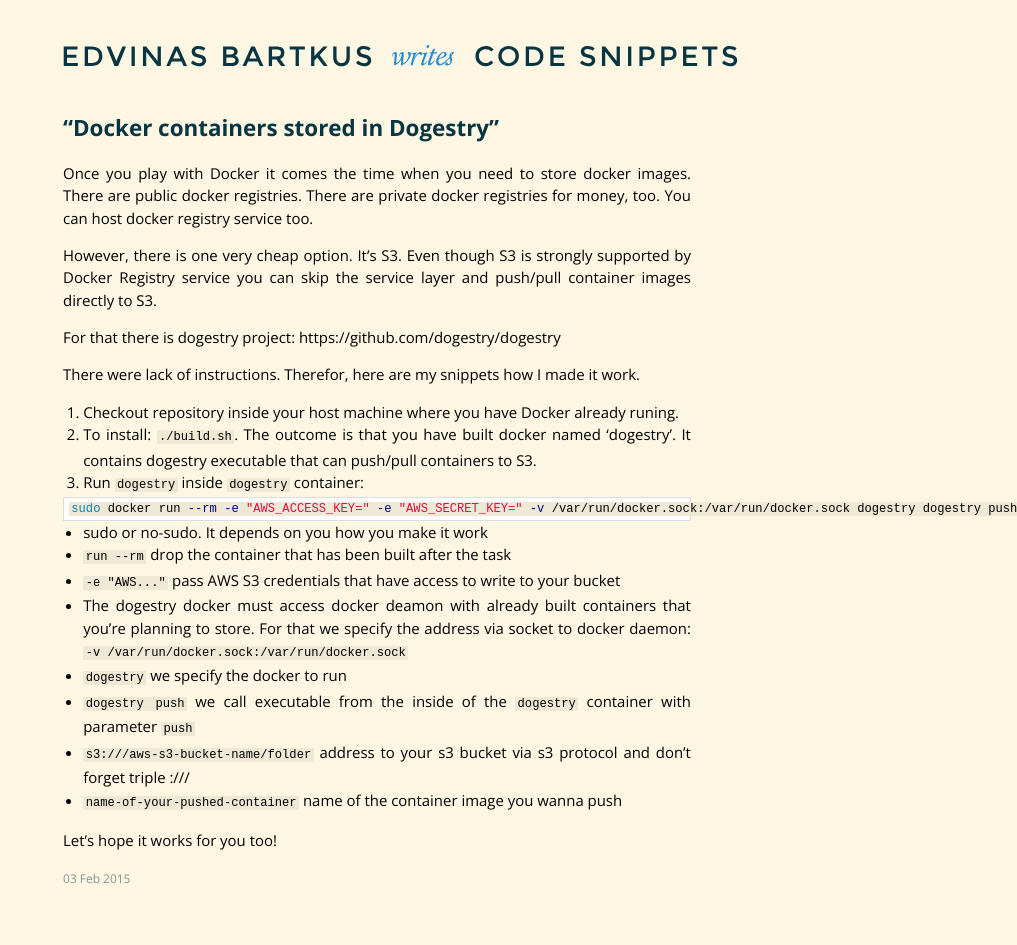
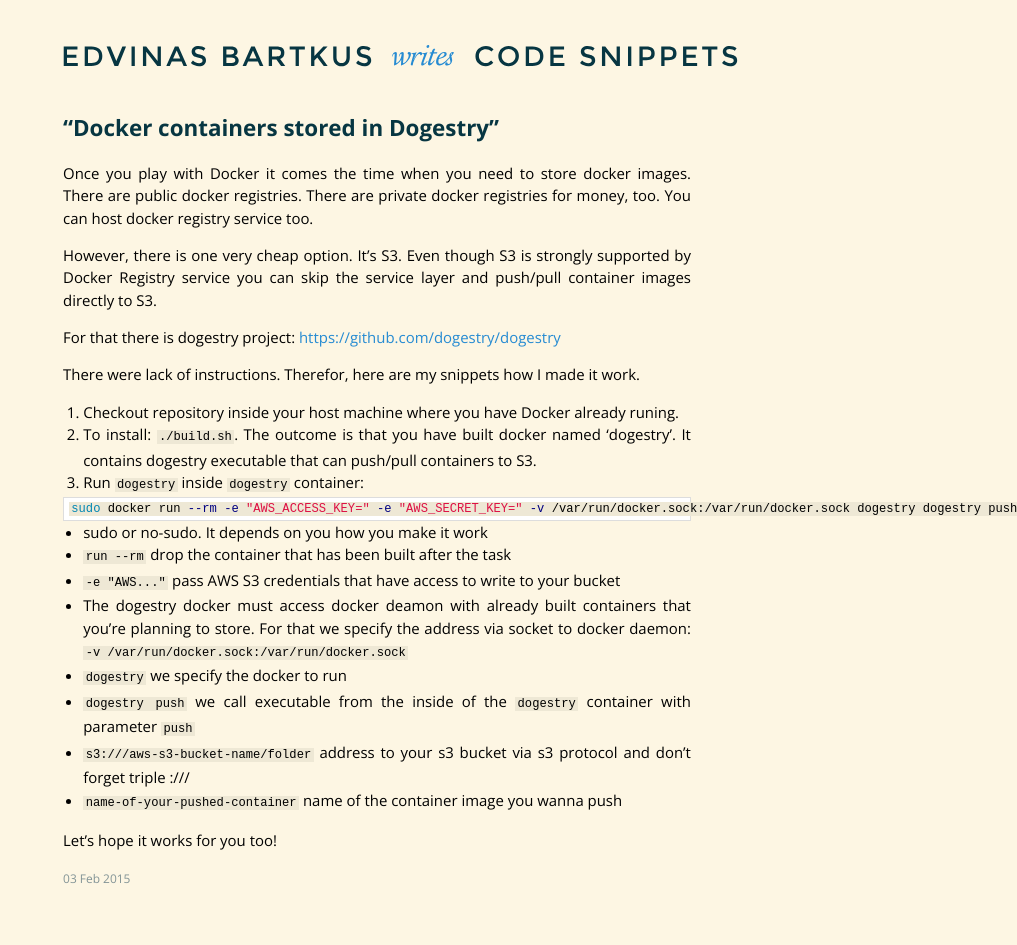
Before and after one commit to edvinasbartkus/edvinasbartkus.github.io, a Jekyll site: the page built from _posts/2015-02-03-docker-and-dogestry.markdown, in a window 1280 px wide. Shown: the whole page, without its empty margins (263-1280 px from the left). Built offline with Jekyll 4.4.1, drawn with Linux system fonts in a browser that asks for light colours; Markdown is read by kramdown in place of the engine named in the settings; comment, search, counter and statistics services are not loaded; part of the change alters nothing that is shown.

````diff
--- a/_posts/2015-02-03-docker-and-dogestry.markdown
+++ b/_posts/2015-02-03-docker-and-dogestry.markdown
@@ -8,7 +8,7 @@ Once you play with Docker it comes the time when you need to store docker images
 
 However, there is one very cheap option. It’s S3. Even though S3 is strongly supported by Docker Registry service you can skip the service layer and push/pull container images directly to S3.
 
-For that there is dogestry project: https://github.com/dogestry/dogestry
+For that there is dogestry project: [https://github.com/dogestry/dogestry](https://github.com/dogestry/dogestry)
 
 There were lack of instructions. Therefor, here are my snippets how I made it work.
 
@@ -16,9 +16,11 @@ There were lack of instructions. Therefor, here are my snippets how I made it wo
 2. To install: `./build.sh`. The outcome is that you have built docker named ‘dogestry’. It contains dogestry executable that can push/pull containers to S3.
 3. Run `dogestry` inside `dogestry` container:
 
+
 ```bash
 sudo docker run --rm -e "AWS_ACCESS_KEY=" -e "AWS_SECRET_KEY=" -v /var/run/docker.sock:/var/run/docker.sock dogestry dogestry push s3:///aws-s3-bucket-name/folder name-of-your-pushed-container
 ```
+
 
 - sudo or no-sudo. It depends on you how you make it work
 - `run --rm` drop the container that has been built after the task
````
